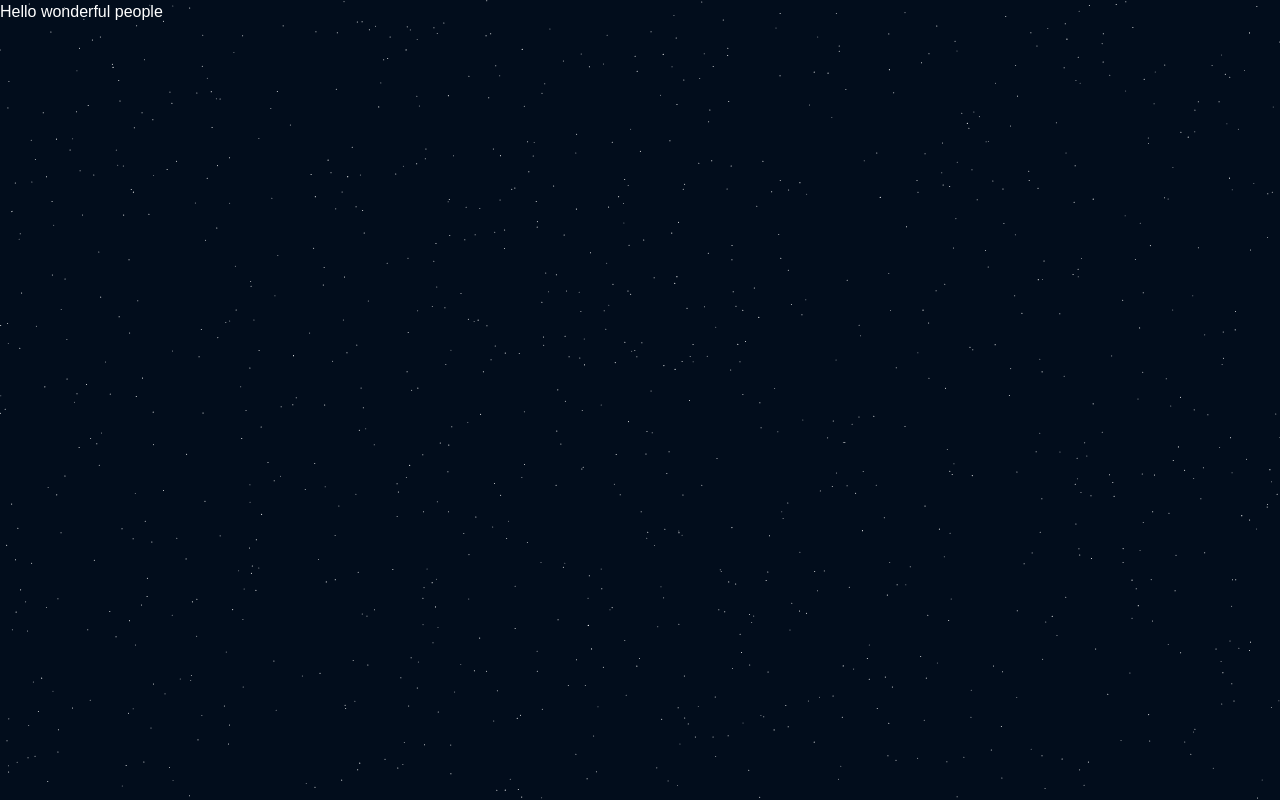
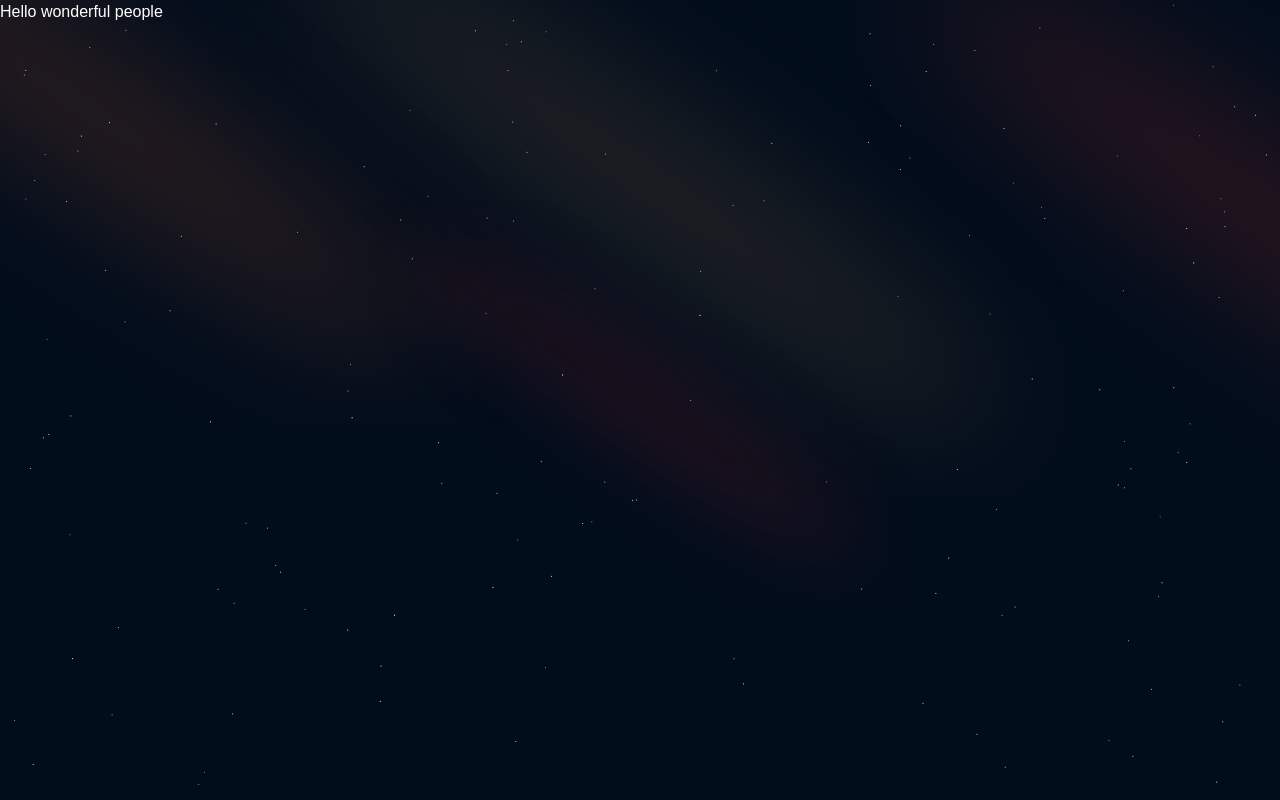
Before and after one commit to munaray/personal-portfolio, a Next.js app: page / in a window 1280 px wide. Built offline with nearby package versions, Linux system fonts and the light colour scheme.

Commit message:
Updating the Shooting stars and implementing the Spotlight

```diff
--- /dev/null
+++ b/src/app/(hero-section)/(components)/stars-spotlight.tsx
@@ -0,0 +1,73 @@
+import { Fragment } from "react";
+
+import { ShootingStars } from "@/components/ui/shooting-stars";
+import { StarsBackground } from "@/components/ui/stars-background";
+import { Spotlight } from "@/components/ui/spot-light";
+
+const StarsAndSpotlight = () => {
+	return (
+		<Fragment>
+			<figure className="min-h-screen w-full flex md:items-center md:justify-center relative overflow-hidden">
+				<Spotlight
+					className="top-20 left-5 md:top-10 md:left-20 h-[80vh] w-[50vw]"
+					fill="rgba(255, 120, 50, 0.5)"
+				/>
+
+				<Spotlight
+					className="top-40 left-full h-[80vh] w-[50vw]"
+					fill="rgba(255, 70, 50, 0.5)"
+				/>
+
+				<Spotlight
+					className="top-28 left-[50%] transform -translate-x-1/2 h-[80vh] w-[50vw]"
+					fill="rgba(255, 180, 90, 0.4)"
+				/>
+
+				<Spotlight
+					className="bottom-10 left-[50%] transform -translate-x-1/2 h-[50vh] w-[50vw]"
+					fill="rgba(255, 50, 50, 0.4)"
+				/>
+			</figure>
+
+			<StarsBackground
+				starDensity={0.00015}
+				twinkleProbability={1}
+				minTwinkleSpeed={0.25}
+				className="bg-[#020d1c] min-h-screen"
+			/>
+
+			<ShootingStars
+				starColor="#FF6A00"
+				trailColor="#2EB9DF"
+				starWidth={15}
+				className="min-h-screen"
+			/>
+			<ShootingStars
+				starColor="#FF6A00"
+				trailColor="#2EB9DF"
+				starWidth={15}
+				className="min-h-screen"
+			/>
+			<ShootingStars
+				starColor="#FF6A00"
+				trailColor="#2EB9DF"
+				starWidth={15}
+				className="min-h-screen"
+			/>
+			<ShootingStars
+				starColor="#FF6A00"
+				trailColor="#2EB9DF"
+				starWidth={15}
+				className="min-h-screen"
+			/>
+			<ShootingStars
+				starColor="#fff"
+				trailColor="#2EB9DF"
+				starWidth={15}
+				className="min-h-screen"
+			/>
+		</Fragment>
+	);
+};
+
+export default StarsAndSpotlight;
--- a/src/app/(hero-section)/index.tsx
+++ b/src/app/(hero-section)/index.tsx
@@ -1,26 +1,14 @@
-import { ShootingStars } from "@/components/ui/shooting-stars";
-import { StarsBackground } from "@/components/ui/stars-background";
 import React from "react";
+
+import StarsAndSpotlight from "./(components)/stars-spotlight";
 
 const Hero = () => {
 	return (
-		<div className="relative w-full max-w-7xl mx-auto">
-			<div className="relative z-10">Hello wonderful people</div>
-			<StarsBackground
-				starDensity={0.001}
-				twinkleProbability={1}
-				minTwinkleSpeed={0.25}
-				className="bg-[#020d1c] min-h-screen"
-			/>
-			<ShootingStars
-				minDelay={1200}
-				maxSpeed={15}
-				starColor="#FFF"
-				trailColor=""
-				starWidth={20}
-				starHeight={3}
-				className="min-h-screen"
-			/>
+		<div className="relative w-full">
+			<div className="absolute z-10 max-w-7xl mx-auto">
+				Hello wonderful people
+			</div>
+			<StarsAndSpotlight />
 		</div>
 	);
 };
--- a/src/components/ui/shooting-stars.tsx
+++ b/src/components/ui/shooting-stars.tsx
@@ -25,8 +25,8 @@ interface ShootingStarsProps {
 }
 
 const getRandomStartPoint = () => {
-	const x = -(Math.random() * window.innerWidth);
-	return { x, y: 0, angle: 45 };
+	const randomX = Math.random() * window.innerWidth + 800;
+	return { x: randomX, y: 0, angle: 145 };
 };
 export const ShootingStars: React.FC<ShootingStarsProps> = ({
 	minSpeed = 10,
@@ -51,13 +51,12 @@ export const ShootingStars: React.FC<ShootingStarsProps> = ({
 				y,
 				angle,
 				scale: 1,
-				speed: Math.random() * (maxSpeed - minSpeed) + minSpeed,
+				speed: 10,
 				distance: 0,
 			};
 			setStar(newStar);
 
-			const randomDelay =
-				Math.random() * (maxDelay - minDelay) + minDelay;
+			const randomDelay = maxDelay - minDelay + minDelay;
 			setTimeout(createStar, randomDelay);
 		};
 
--- a/src/components/ui/spot-light.tsx
+++ b/src/components/ui/spot-light.tsx
@@ -10,13 +10,13 @@ export const Spotlight = ({ className, fill }: SpotlightProps) => {
 	return (
 		<svg
 			className={cn(
-				"animate-spotlight pointer-events-none absolute z-[1]  h-[169%] w-[138%] lg:w-[84%] opacity-0",
+				"animate-spotlight pointer-events-none absolute z-[1] h-[169%] w-[138%] lg:w-[84%] opacity-80",
 				className
 			)}
 			xmlns="http://www.w3.org/2000/svg"
 			viewBox="0 0 3787 2842"
 			fill="none">
-			<g filter="url(#filter)">
+			<g filter="url(#blurFilter)">
 				<ellipse
 					cx="1924.71"
 					cy="273.501"
@@ -24,11 +24,11 @@ export const Spotlight = ({ className, fill }: SpotlightProps) => {
 					ry="273.501"
 					transform="matrix(-0.822377 -0.568943 -0.568943 0.822377 3631.88 2291.09)"
 					fill={fill || "white"}
-					fillOpacity="0.21"></ellipse>
+					fillOpacity="0.35"></ellipse>
 			</g>
 			<defs>
 				<filter
-					id="filter"
+					id="blurFilter"
 					x="0.860352"
 					y="0.838989"
 					width="3785.16"
@@ -44,7 +44,7 @@ export const Spotlight = ({ className, fill }: SpotlightProps) => {
 						in2="BackgroundImageFix"
 						result="shape"></feBlend>
 					<feGaussianBlur
-						stdDeviation="151"
+						stdDeviation="300"
 						result="effect1_foregroundBlur_1065_8"></feGaussianBlur>
 				</filter>
 			</defs>
--- a/src/components/ui/stars-background.tsx
+++ b/src/components/ui/stars-background.tsx
@@ -14,6 +14,8 @@ interface StarProps {
 	radius: number;
 	opacity: number;
 	twinkleSpeed: number | null;
+	initialX: number;
+	initialY: number;
 }
 
 interface StarBackgroundProps {
@@ -34,6 +36,7 @@ export const StarsBackground: React.FC<StarBackgroundProps> = ({
 	className,
 }) => {
 	const [stars, setStars] = useState<StarProps[]>([]);
+	const [mousePosition, setMousePosition] = useState({ x: 0, y: 0 });
 	const canvasRef: RefObject<HTMLCanvasElement> =
 		useRef<HTMLCanvasElement>(null);
 
@@ -44,9 +47,14 @@ export const StarsBackground: React.FC<StarBackgroundProps> = ({
 			return Array.from({ length: numStars }, () => {
 				const shouldTwinkle =
 					allStarsTwinkle || Math.random() < twinkleProbability;
+				const x = Math.random() * width;
+				const y = Math.random() * height;
+
 				return {
-					x: Math.random() * width,
-					y: Math.random() * height,
+					x,
+					y,
+					initialX: x,
+					initialY: y,
 					radius: Math.random() * 0.05 + 0.5,
 					opacity: Math.random() * 0.5 + 0.5,
 					twinkleSpeed: shouldTwinkle
@@ -100,6 +108,17 @@ export const StarsBackground: React.FC<StarBackgroundProps> = ({
 		generateStars,
 	]);
 
+	// Handle mouse movement to create a parallax effect
+	const handleMouseMove = (e: MouseEvent) => {
+		if (canvasRef.current) {
+			const canvas = canvasRef.current;
+			const { left, top, width, height } = canvas.getBoundingClientRect();
+			const mouseX = (e.clientX - left) / width;
+			const mouseY = (e.clientY - top) / height;
+			setMousePosition({ x: mouseX, y: mouseY });
+		}
+	};
+
 	useEffect(() => {
 		const canvas = canvasRef.current;
 		if (!canvas) return;
@@ -111,9 +130,16 @@ export const StarsBackground: React.FC<StarBackgroundProps> = ({
 
 		const render = () => {
 			ctx.clearRect(0, 0, canvas.width, canvas.height);
+
 			stars.forEach((star) => {
+				const parallaxX = (mousePosition.x - 0.5) * 20; // Adjust parallax sensitivity
+				const parallaxY = (mousePosition.y - 0.5) * 20;
+
+				const newX = star.initialX + parallaxX;
+				const newY = star.initialY + parallaxY;
+
 				ctx.beginPath();
-				ctx.arc(star.x, star.y, star.radius, 0, Math.PI * 2);
+				ctx.arc(newX, newY, star.radius, 0, Math.PI * 2);
 				ctx.fillStyle = `rgba(255, 255, 255, ${star.opacity})`;
 				ctx.fill();
 
@@ -135,7 +161,15 @@ export const StarsBackground: React.FC<StarBackgroundProps> = ({
 		return () => {
 			cancelAnimationFrame(animationFrameId);
 		};
-	}, [stars]);
+	}, [stars, mousePosition]);
+
+	useEffect(() => {
+		window.addEventListener("mousemove", handleMouseMove);
+
+		return () => {
+			window.removeEventListener("mousemove", handleMouseMove);
+		};
+	}, []);
 
 	return (
 		<canvas
```
Also changed, not shown: 1 other file (tests, documents, lock files or other folders).
